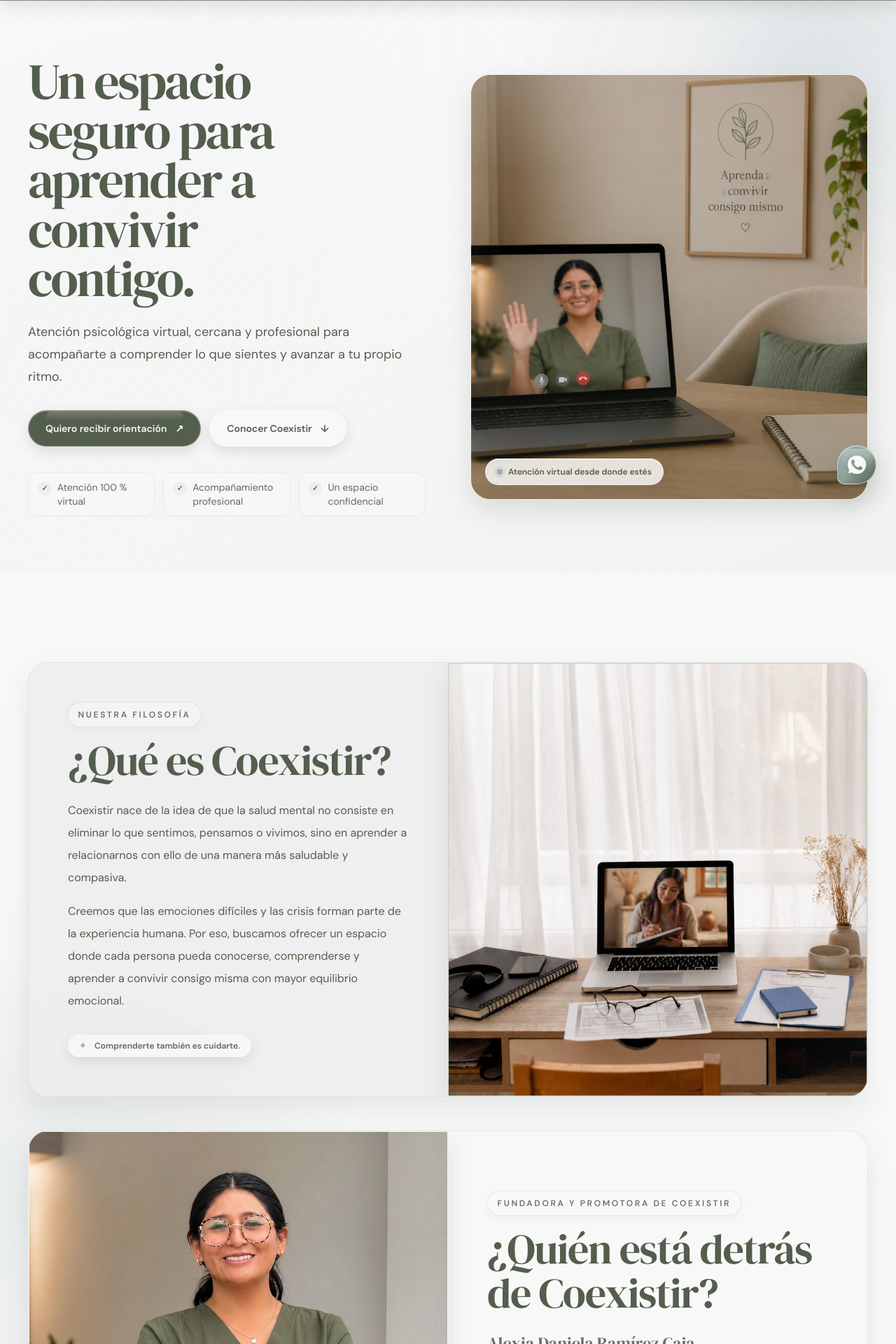
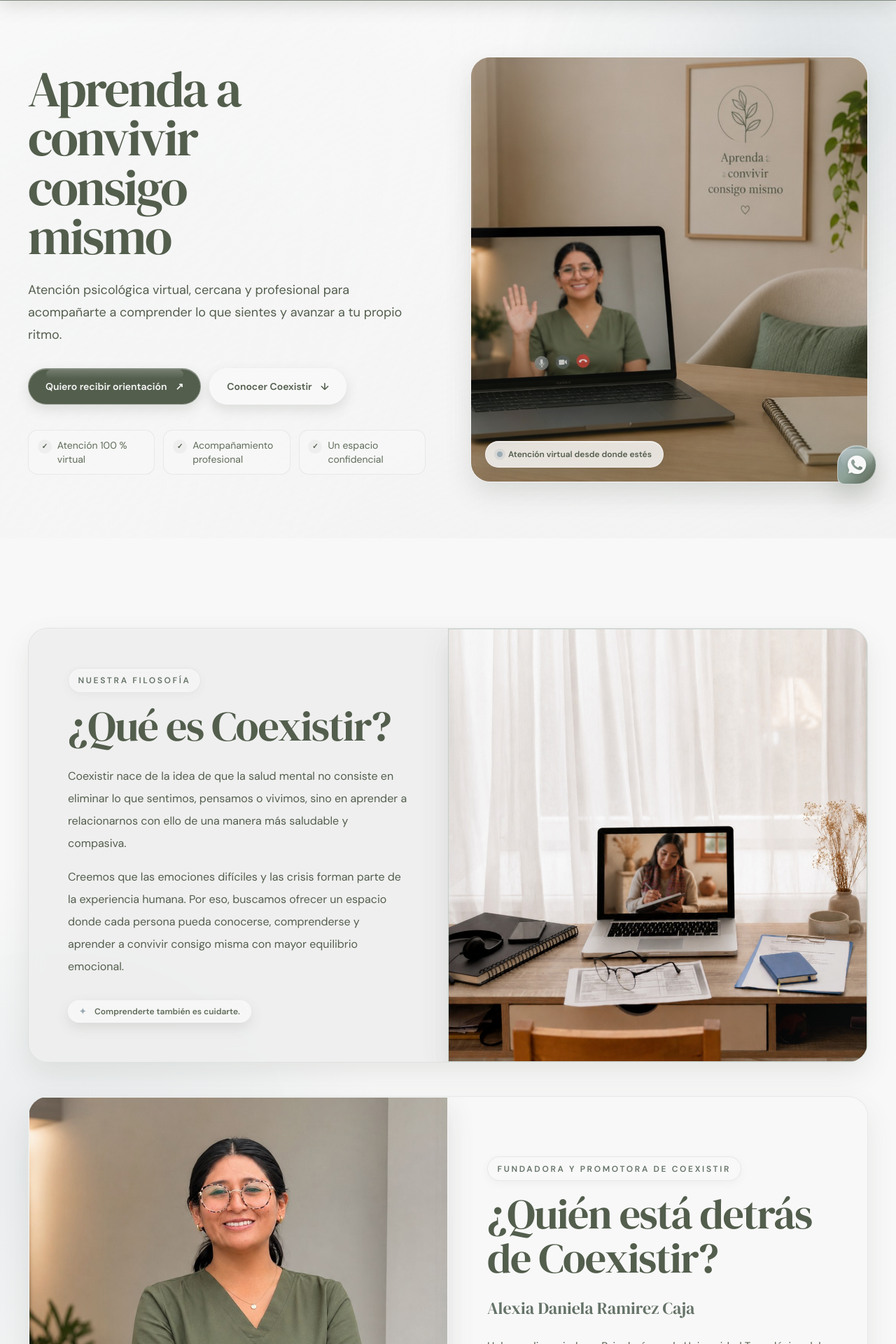
Before and after one commit to Anthony38zrgo-2/consultoria-coexistir, a Vue app: page / in a window 1280 px wide. Shown: the part 80-2000 px from the top of the page at 70% size. Built offline with nearby package versions, Linux system fonts and the light colour scheme; the HTML template or start-up script is replaced by a standard one.

Commit message:
Update slogan and service layout

```diff
--- a/src/components/sections/ContactSection.vue
+++ b/src/components/sections/ContactSection.vue
@@ -45,6 +45,8 @@ const submitForm = () => {
         <button type="submit">{{ siteData.contact.submitLabel }} <span aria-hidden="true">↗</span></button>
         <p v-if="submitted" class="form-success" role="status">Gracias. Hemos recibido tus datos.</p>
       </form>
+
+      <p class="contact-slogan">{{ siteData.home.hero.headline }}</p>
     </div>
   </section>
 </template>
--- a/src/components/sections/ProductsSection.vue
+++ b/src/components/sections/ProductsSection.vue
@@ -32,7 +32,7 @@ const getServiceMessage = (service) =>
           v-for="(service, index) in services.items"
           :key="service.id"
           class="service-card"
-          :class="`service-${service.visualVariant}`"
+          :class="[`service-${service.visualVariant}`, `service-${service.id}`]"
         >
           <figure class="service-visual">
             <img :src="getImage(service.image)" :alt="service.imageAlt" loading="lazy" />
--- a/src/data/locations.json
+++ b/src/data/locations.json
@@ -16,7 +16,7 @@
   "home": {
     "hero": {
       "title": "Bienvenidos",
-      "headline": "Un espacio seguro para aprender a convivir contigo.",
+      "headline": "Aprenda a convivir consigo mismo",
       "description": "Atención psicológica virtual, cercana y profesional para acompañarte a comprender lo que sientes y avanzar a tu propio ritmo.",
       "primaryCta": "Quiero recibir orientación",
       "secondaryCta": "Conocer Coexistir",
@@ -43,7 +43,7 @@
     "founder": {
       "title": "¿Quién está detrás de Coexistir?",
       "subtitle": "Fundadora y promotora de Coexistir",
-      "name": "Alexia Daniela Ramírez Caja",
+      "name": "Alexia Daniela Ramirez Caja",
       "paragraphs": [
         "Hola, soy licenciada en Psicología por la Universidad Tecnológica del Perú.",
         "Cuento con una especialización en Psicoterapia Cognitiva Conductual, certificada por la Universidad Nacional San Luis Gonzaga y el Instituto de Psicoterapia Cognitivo Conductual Beck.",
@@ -51,7 +51,7 @@
         "Es un gusto poder acompañarte en tu proceso."
       ],
       "image": "alexia-ramirez.jpg",
-      "imageAlt": "Alexia Daniela Ramírez Caja, fundadora de Coexistir"
+      "imageAlt": "Alexia Daniela Ramirez Caja, fundadora de Coexistir"
     },
     "virtualCare": {
       "title": "¿Por qué trabajamos de manera virtual?",
--- a/src/data/products.json
+++ b/src/data/products.json
@@ -6,7 +6,7 @@
   "items": [
     {
       "id": "terapia-individual",
-      "title": "Terapia individual",
+      "title": "Terapia Individual",
       "description": "Te guiamos en la comprensión y abordaje de tus pensamientos, emociones, comportamientos o situaciones que te generen malestar.",
       "image": "terapia-individual.jpeg",
       "imageAlt": "Persona participando en una sesión de terapia individual en línea",
@@ -14,7 +14,7 @@
     },
     {
       "id": "terapia-pareja",
-      "title": "Terapia de pareja",
+      "title": "Terapia de Pareja",
       "description": "Los guiamos en la mejora de su relación, en la resolución de conflictos o en la toma de decisiones importantes.",
       "image": "terapia-pareja.jpeg",
       "imageAlt": "Pareja participando en un proceso de orientación psicológica",
@@ -22,7 +22,7 @@
     },
     {
       "id": "orientacion-vocacional",
-      "title": "Orientación vocacional",
+      "title": "Orientación Vocacional",
       "description": "Te guiamos para que identifiques tus intereses, habilidades y opciones educativas o profesionales.",
       "image": "orientacion-vocacional.jpeg",
       "imageAlt": "Persona realizando una orientación vocacional en línea",
@@ -30,7 +30,7 @@
     },
     {
       "id": "evaluacion-psicologica-integral",
-      "title": "Evaluación psicológica integral",
+      "title": "Evaluación Psicológica Integral",
       "description": "Realizamos evaluaciones psicológicas integrales y elaboramos informes psicológicos con objetividad, rigurosidad y respeto por los principios éticos de la profesión.",
       "image": "evaluacion-psicologica-integral.jpeg",
       "imageAlt": "Profesional realizando una evaluación psicológica integral",
@@ -38,7 +38,7 @@
     },
     {
       "id": "talleres-charlas",
-      "title": "Talleres y charlas",
+      "title": "Talleres y Charlas",
       "description": "Desarrollamos charlas y talleres orientados a la promoción, prevención y fortalecimiento de la salud mental, dirigidos a instituciones educativas, organizaciones, empresas y comunidades.",
       "image": "talleres-charlas.jpeg",
       "imageAlt": "Taller educativo relacionado con la salud mental",
@@ -46,7 +46,7 @@
     },
     {
       "id": "campanas-sociales",
-      "title": "Campañas sociales",
+      "title": "Campañas Sociales",
       "description": "Impulsamos campañas sociales de atención psicológica para acercar el cuidado de la salud mental a más personas, en alianza con municipalidades, organizaciones e instituciones.",
       "image": "campañas-sociales.jpeg",
       "imageAlt": "Campaña social relacionada con el cuidado de la salud mental",
--- a/src/styles/components.css
+++ b/src/styles/components.css
@@ -311,7 +311,7 @@
   }
 
   .services-grid {
-    @apply grid gap-5 md:grid-cols-2 xl:grid-cols-3;
+    @apply grid gap-5 md:grid-cols-2 lg:grid-cols-3;
   }
 
   .service-card {
@@ -332,6 +332,27 @@
 
   .service-visual img {
     @apply h-full w-full object-cover transition duration-500;
+  }
+
+  .service-terapia-individual .service-visual img {
+    object-position: center 35%;
+  }
+
+  .service-terapia-pareja .service-visual img {
+    object-position: center 45%;
+  }
+
+  .service-orientacion-vocacional .service-visual img {
+    object-position: center 40%;
+  }
+
+  .service-evaluacion-psicologica-integral .service-visual img,
+  .service-campanas-sociales .service-visual img {
+    object-position: center 30%;
+  }
+
+  .service-talleres-charlas .service-visual img {
+    object-position: center 42%;
   }
 
   .service-card:hover .service-visual img {
@@ -446,6 +467,10 @@
 
   .privacy-note > span {
     @apply grid size-5 place-items-center rounded-full bg-coexistir-900 text-[0.65rem] text-white;
+  }
+
+  .contact-slogan {
+    @apply m-0 text-center font-display text-3xl font-normal tracking-[-0.025em] text-coexistir-900 sm:text-4xl lg:col-span-2 lg:text-5xl;
   }
 
   .contact-form {
```
